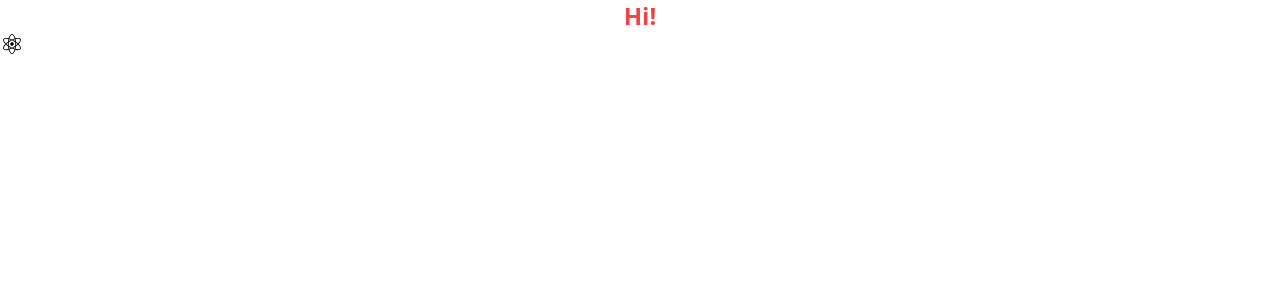
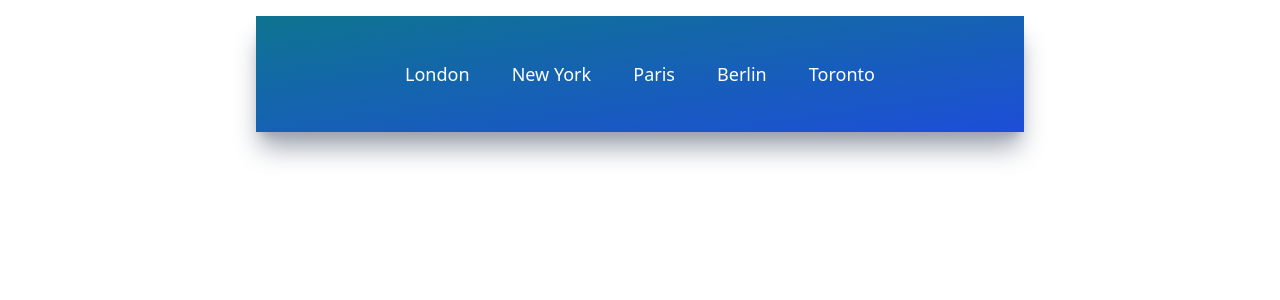
Before and after one commit to HMP1993/weather-app, a React (Create React App) app: page / in a window 1280 px wide. Shown: the top 300 px of the page. Built offline with nearby package versions, Linux system fonts and the light colour scheme.

Commit message:
top bar added

```diff
--- a/src/App.js
+++ b/src/App.js
@@ -1,12 +1,12 @@
 import UilReact from "@iconscout/react-unicons/icons/uil-react";
 import "./App.css";
+import TopButtons from "./components/TopButtons";
 
 function App() {
   return (
-    <div className="App">
-      <h1 className="text-2xl font-bold text-red-500 ">Hi!</h1>
-      <UilReact></UilReact>
-    </div>
+    <div className="mx-auto max-w-screen-md mt-4 py-5 px-32 bg-gradient-to-br from-cyan-700 to-blue-700 h-fit shadow-xl shadow-gray-400 ">
+      <TopButtons />
+     </div>
   );
 }
 
--- /dev/null
+++ b/src/components/TopButtons.js
@@ -0,0 +1,35 @@
+import React from "react";
+
+function TopButtons() {
+  const cities = [
+    {
+      id: 1,
+      title: "London",
+    },
+    {
+      id: 2,
+      title: "New York",
+    },
+    {
+      id: 3,
+      title: "Paris",
+    },
+    {
+      id: 4,
+      title: "Berlin",
+    },
+    {
+      id: 5,
+      title: "Toronto",
+    },
+  ];
+  return (
+    <div className="flex items-center justify-around my-6 ">
+      {cities.map((city) =>(
+      <button key={city.id} className="text-white text-lg font-medium ">
+        {city.title} </button>))}
+    </div>
+  );
+}
+
+export default TopButtons;
```
